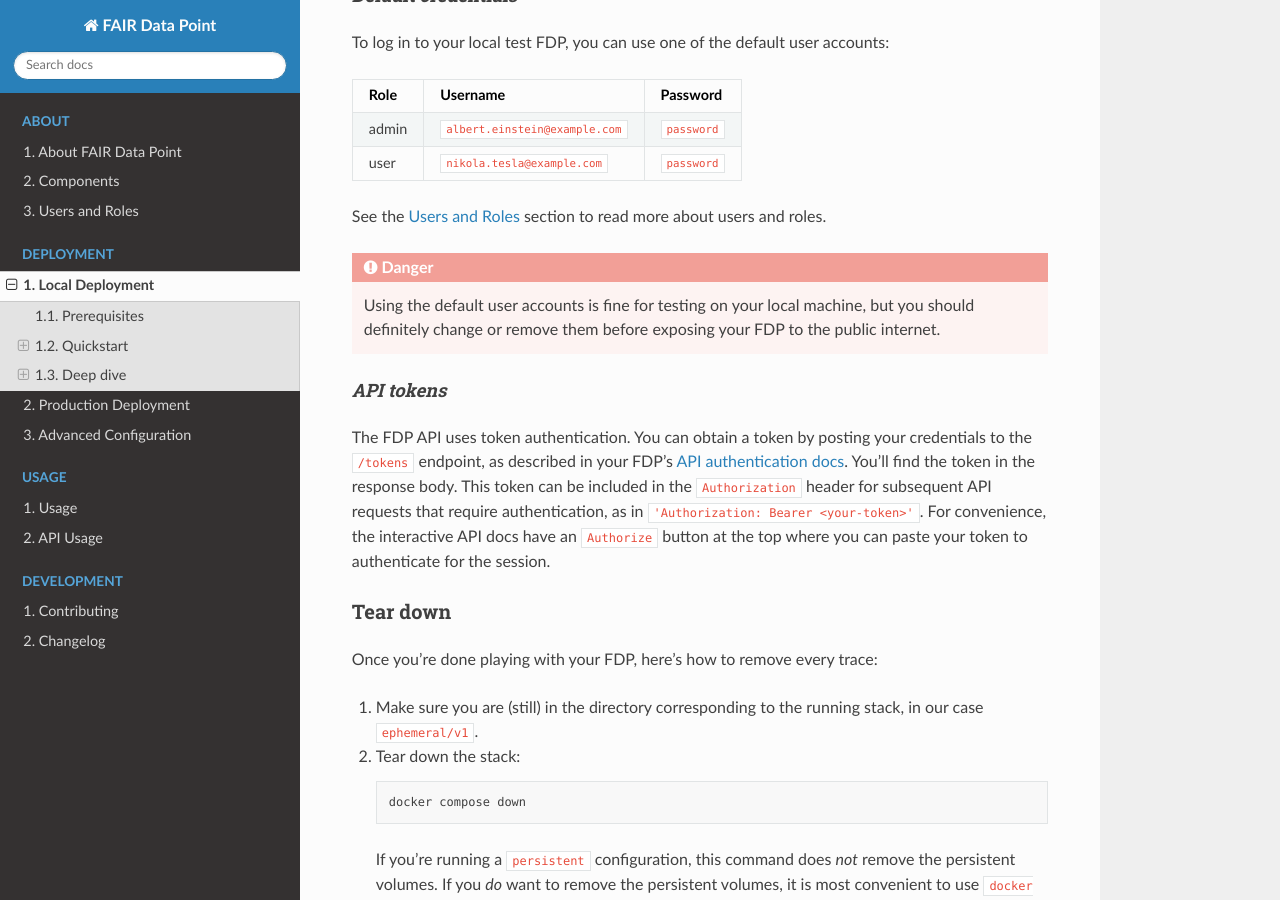
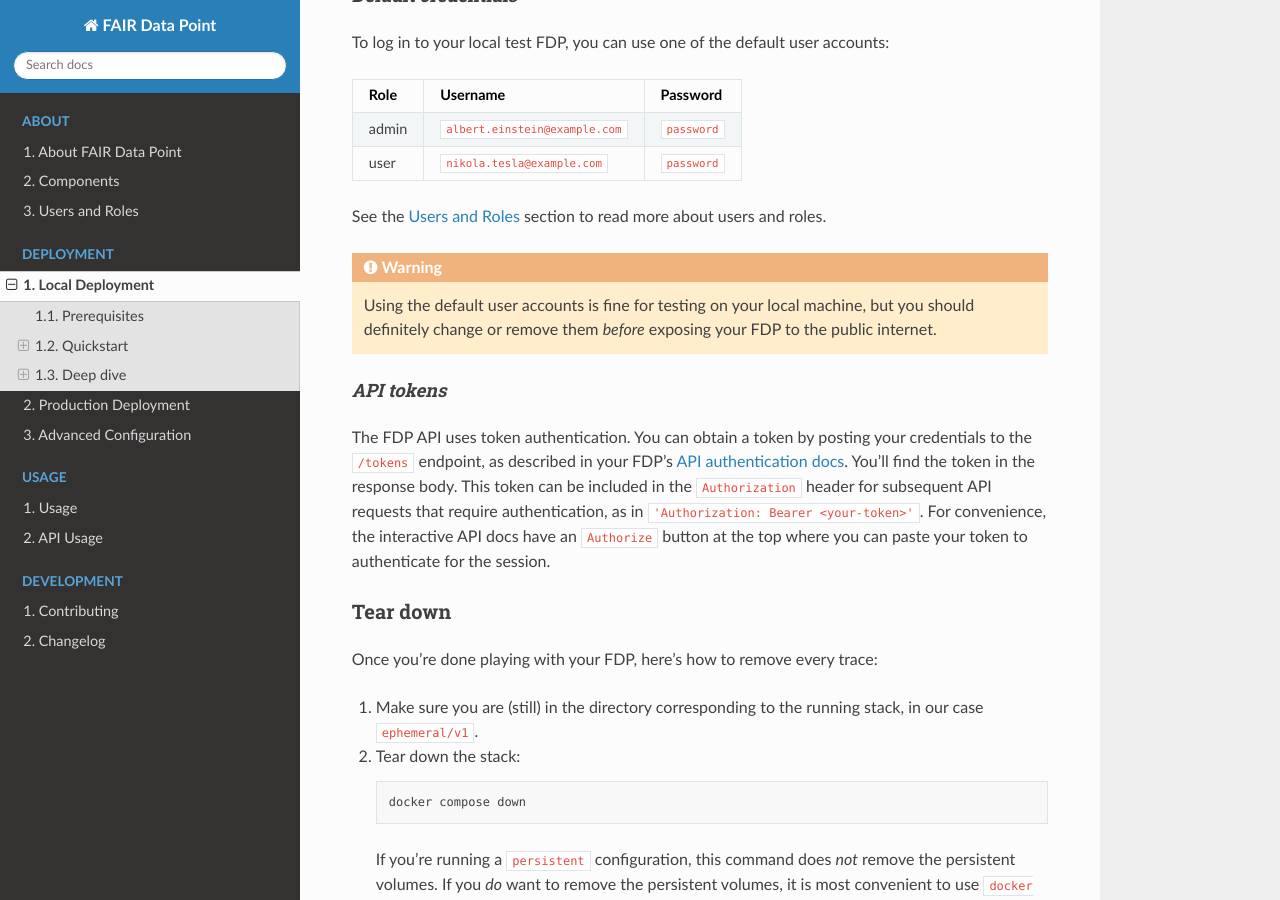
Before and after one commit to FAIRDataTeam/FAIRDataPoint-Docs, a Sphinx documentation site: the page built from docs/deployment/local-deployment.rst, in a window 1280 px wide and 900 px high, scrolled down 1701 px. Built offline with Sphinx 7.4.7 and the Read the Docs theme 3.1.0, drawn with Linux system fonts in a browser that asks for light colours; some of the changed lines change nothing that is shown.

Commit message:
warning instead of danger
danger sounds overly dramatic

```diff
--- a/docs/deployment/local-deployment.rst
+++ b/docs/deployment/local-deployment.rst
@@ -85,8 +85,8 @@ user  ``nikola.tesla@example.com``    ``password``
 
 See the :ref:`Users and Roles <users-and-roles>` section to read more about users and roles.
 
-.. danger::
-   Using the default user accounts is fine for testing on your local machine, but you should definitely change or remove them before exposing your FDP to the public internet.
+.. warning::
+   Using the default user accounts is fine for testing on your local machine, but you should definitely change or remove them *before* exposing your FDP to the public internet.
 
 API tokens
 ~~~~~~~~~~
```
